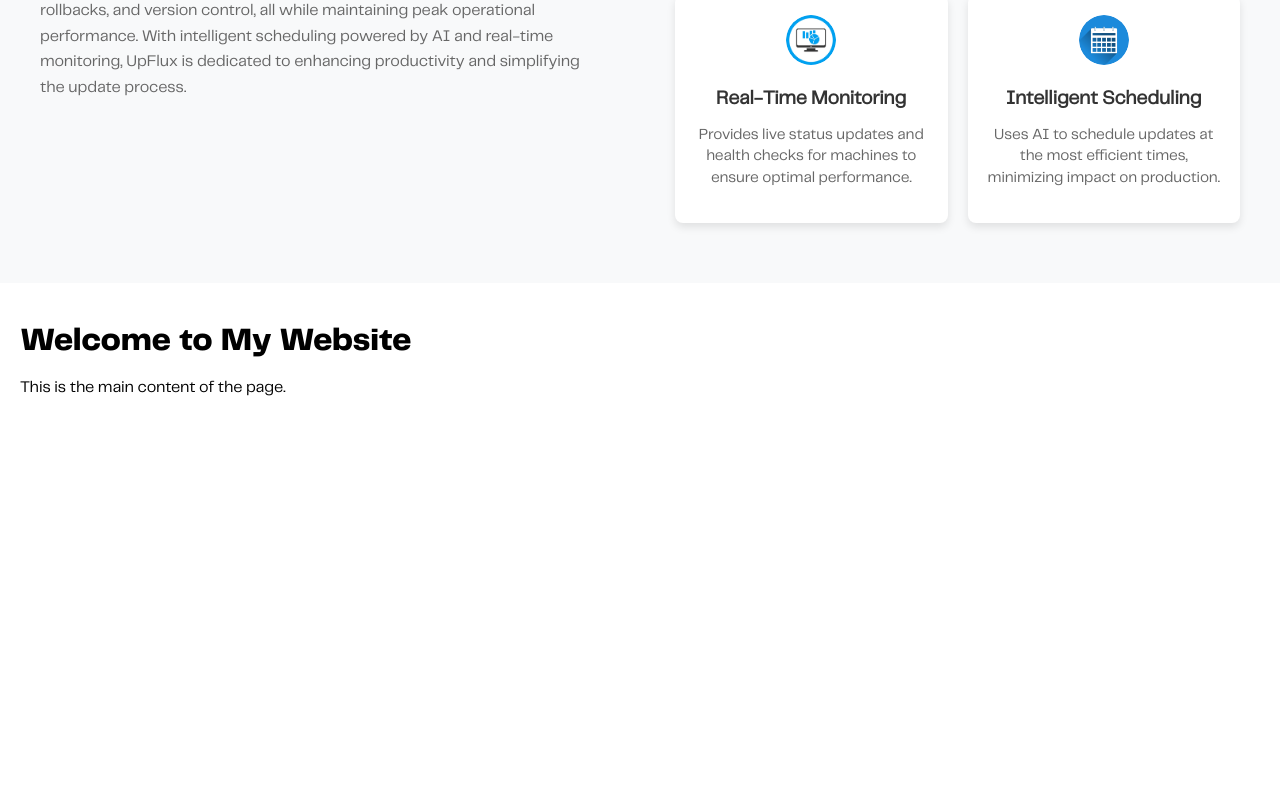
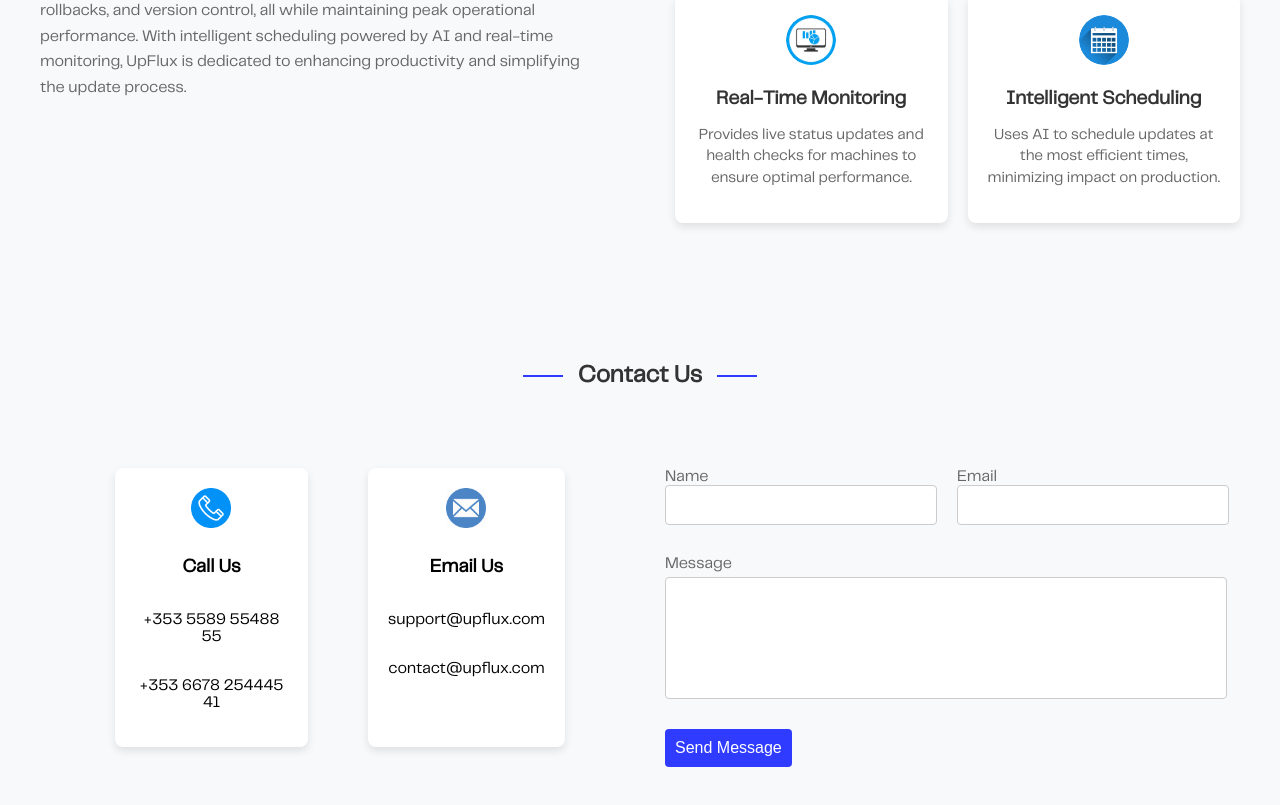
Before and after one commit to UpFlux-By-Zenith/UpFlux-WebApp, a React (Create React App) app in the folder upflux-client/: page / in a window 1280 px wide. Shown: the part 1156-1961 px from the top of the page. Before the commit the page ends 1588 px from the top, so only its background shows below. Built offline with nearby package versions, Linux system fonts and the light colour scheme.

Commit message:
Create the component for the Contact Us form and write associated css

```diff
--- a/upflux-client/src/App.tsx
+++ b/upflux-client/src/App.tsx
@@ -4,6 +4,7 @@
 import Navbar from './components/Navbar';
 import HeroImage from './components/Header';
 import About from './components/About';
+import ContactUs from './components/ContactUs';
 
 
 export const App = () => {
@@ -13,10 +14,7 @@
     <Navbar />
     <HeroImage />
     <About/>
-    <div style={{ padding: '20px' }}>
-      <h1>Welcome to My Website</h1>
-      <p>This is the main content of the page.</p>
-    </div>
+    <ContactUs/>
   </Router>
 
   );
--- /dev/null
+++ b/upflux-client/src/components/ContactUs.tsx
@@ -0,0 +1,97 @@
+import React, { useState } from 'react';
+import '../features/ContactUs/contactUs.css';
+import phoneIcon from '../assets/images/phone.png';
+import emailIcon from '../assets/images/email.png';
+
+const ContactUs = () => {
+  const [formData, setFormData] = useState({
+    name: '',
+    email: '',
+    message: '',
+  });
+
+  const handleChange = (e: { target: { name: any; value: any; }; }) => {
+    const { name, value } = e.target;
+    setFormData((prevData) => ({
+      ...prevData,
+      [name]: value,
+    }));
+  };
+
+  const handleSubmit = (e: { preventDefault: () => void; }) => {
+    e.preventDefault();
+    console.log('Form submitted:', formData);
+    setFormData({ name: '', email: '', message: '' });
+  };
+
+  return (
+    <section id="contact" className="contact section light-background">
+      <div className="contactContainer">
+      <div className="contact-header">
+          <h2>Contact Us</h2>
+        </div>
+        <div className="contact-content">
+          <div className="info-boxes">
+            <div className="info-item">
+              <img src={phoneIcon} alt="Call Us" className="info-icon" />
+              <h3>Call Us</h3>
+              <p>+353 5589 55488 55</p>
+              <p>+353 6678 254445 41</p>
+            </div>
+
+            <div className="info-item">
+              <img src={emailIcon} alt="Email Us" className="info-icon" />
+              <h3>Email Us</h3>
+              <p>support@upflux.com</p>
+              <p>contact@upflux.com</p>
+            </div>
+          </div>
+
+          <div className="contact-form">
+            <form onSubmit={handleSubmit}>
+              <div className="form-group name-email-group">
+                <div className="name-group">
+                  <label htmlFor="name">Name</label>
+                  <input
+                    type="text"
+                    id="name"
+                    name="name"
+                    value={formData.name}
+                    onChange={handleChange}
+                    required
+                  />
+                </div>
+                <div className="email-group">
+                  <label htmlFor="email">Email</label>
+                  <input
+                    type="email"
+                    id="email"
+                    name="email"
+                    value={formData.email}
+                    onChange={handleChange}
+                    required
+                  />
+                </div>
+              </div>
+              <div className="form-group message-group">
+                <label htmlFor="message">Message</label>
+                <textarea
+                  id="message"
+                  name="message"
+                  value={formData.message}
+                  onChange={handleChange}
+                  required
+                ></textarea>
+              </div>
+              <button type="submit" className="submit-button">
+                Send Message
+              </button>
+            </form>
+          </div>
+        </div>
+      </div>
+    </section>
+  );
+};
+
+export default ContactUs;
--- /dev/null
+++ b/upflux-client/src/features/ContactUs/contactUs.css
@@ -0,0 +1,175 @@
+.contact {
+    padding: 60px 0;
+}
+
+.contactContainer {
+    margin: 0 auto;
+    padding: 0 15px;
+}
+
+.contact-header {
+    text-align: center;
+}
+
+.contact-content {
+    display: flex;
+    justify-content: space-between;
+    align-items: flex-start;
+    gap: 100px;
+}
+
+.info-boxes {
+    width: 45%;
+    display: flex;
+    justify-content: space-between;
+    gap: 60px;
+    margin-left: 100px;
+}
+
+.info-item {
+    background: #ffffff;
+    padding: 20px;
+    border-radius: 8px;
+    box-shadow: 0 4px 8px rgba(0, 0, 0, 0.1);
+    flex: 1;
+    display: flex;
+    flex-direction: column;
+    align-items: center;
+    text-align: center;
+}
+
+.info-icon {
+    width: 40px;
+    height: 40px;
+    margin-bottom: 10px;
+}
+
+.contactContainer h2 {
+    margin-bottom: 80px;
+    color: #333;
+    font-size: 24px;
+    font-weight: bold;
+    position: relative;
+    display: inline-flex;
+    align-items: center;
+    justify-content: center;
+}
+
+.contactContainer h2::before,
+.contactContainer h2::after {
+    content: "";
+    width: 40px;
+    height: 2px;
+    background-color: #2F3BFF;
+    margin: 0 15px;
+}
+
+.contact-form {
+    width: 60%;
+    display: flex;
+    flex-direction: column;
+    gap: 20px;
+}
+
+.form-group {
+    display: flex;
+}
+
+.name-email-group {
+    display: flex;
+    gap: 20px;
+    width: 70%;
+}
+
+.name-group,
+.email-group {
+    flex: 1;
+    margin-bottom: 30px;
+}
+
+.name-group input,
+.email-group input {
+    width: 250px;
+}
+
+.message-group {
+    flex-direction: column;
+    margin-bottom: 30px;
+}
+
+.message-group textarea {
+    width: 100%;
+    max-width: 540px;
+}
+
+label {
+    margin-bottom: 5px;
+    color: #666;
+}
+
+input,
+textarea {
+    max-width: 100%;
+    padding: 10px;
+    border: 1px solid #ccc;
+    border-radius: 4px;
+    font-size: 1em;
+    resize: none;
+}
+
+textarea {
+    min-height: 100px;
+}
+
+.submit-button {
+    background-color: #2F3BFF;
+    color: white;
+    padding: 10px;
+    border: none;
+    border-radius: 4px;
+    font-size: 1em;
+    cursor: pointer;
+    transition: background-color 0.3s;
+}
+
+.submit-button:hover {
+    background-color: #1a2bb0;
+}
+
+@media (max-width: 768px) {
+    .contact-content {
+        flex-direction: column;
+        align-items: center;
+        gap: 40px;
+    }
+
+    .info-boxes, .contact-form {
+        width: 100%;
+    }
+
+    .name-email-group {
+        flex-direction: column;
+        width: 100%;
+        gap: 10px;
+    }
+
+    .info-item {
+        flex-direction: column;
+        align-items: center;
+        text-align: center;
+        white-space: normal;
+        word-wrap: break-word;
+    }
+
+    .info-item h3, .info-item p {
+        margin: 5px 0;
+    }
+
+    .contactContainer h2 {
+        font-size: 20px;
+    }
+
+    .submit-button {
+        width: 100%;
+    }
+}
```
Also changed, not shown: upflux-client/src/assets/images/email.png (added), upflux-client/src/assets/images/phone.png (added).
